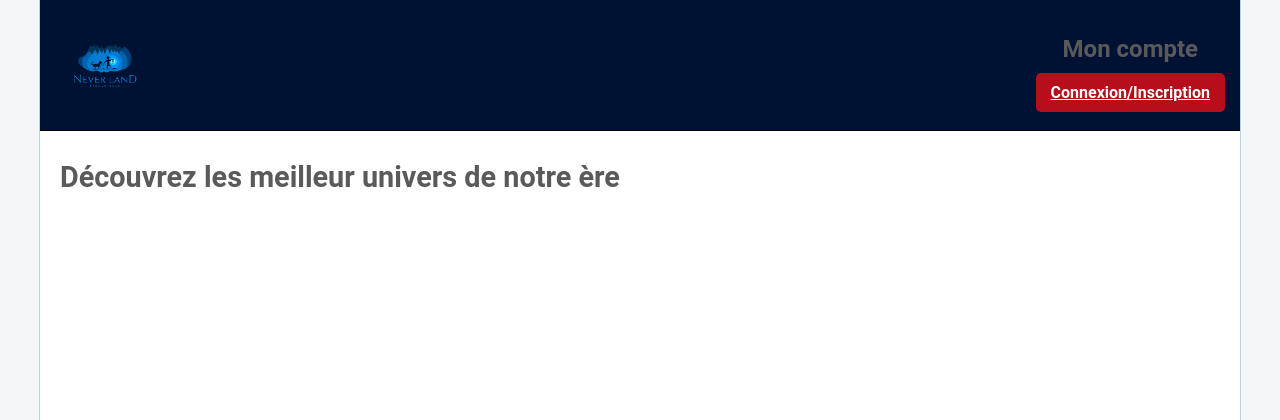
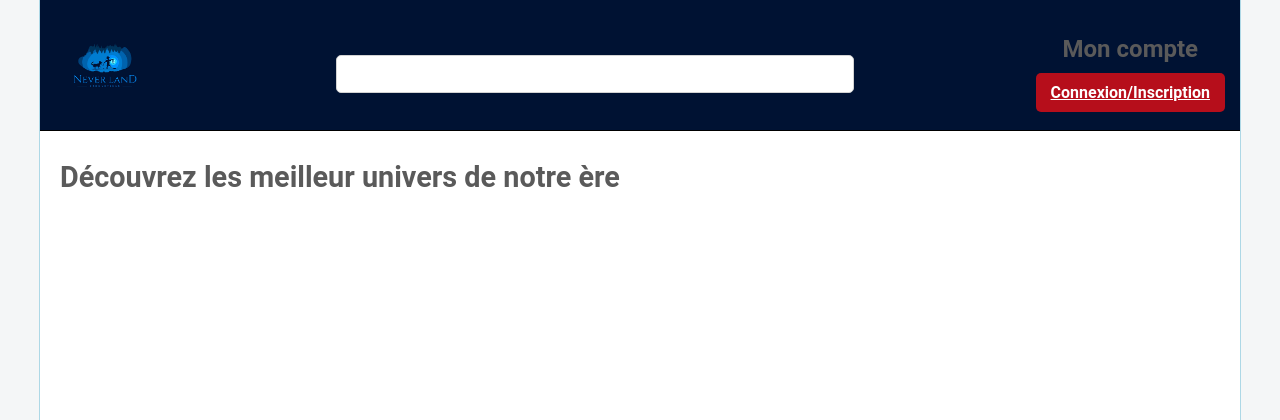
Before and after one commit to FaresCherif/universCrossMedia, a PHP site: page / in a window 1280 px wide. Shown: the top 420 px of the page. Run offline with PHP 8.4, Linux system fonts and the light colour scheme.

Commit message:
barre navigation header

```diff
--- a/css/stylesheet.css
+++ b/css/stylesheet.css
@@ -137,6 +137,8 @@ header div h2{
   color : rgb(90, 90, 90);
 }
 
+
+
 header a {
   background-color : #b60e1b;
   color:white;
@@ -144,7 +146,11 @@ header a {
   padding : 10px 15px 10px 15px;
   border-radius : 5px;
 }
-
+ header textarea{
+   margin-top: 40px;
+   width : 500px;
+   height: 20px;
+ }
 
 
 /* Nav */
--- a/include/header.inc.php
+++ b/include/header.inc.php
@@ -1,6 +1,8 @@
+
+
 
 <img src="image/logo.png" alt="">
-
+<textarea></textarea>
 <div>
   <?php
   if(utilisateurEstConnecte()){ ?>
```
